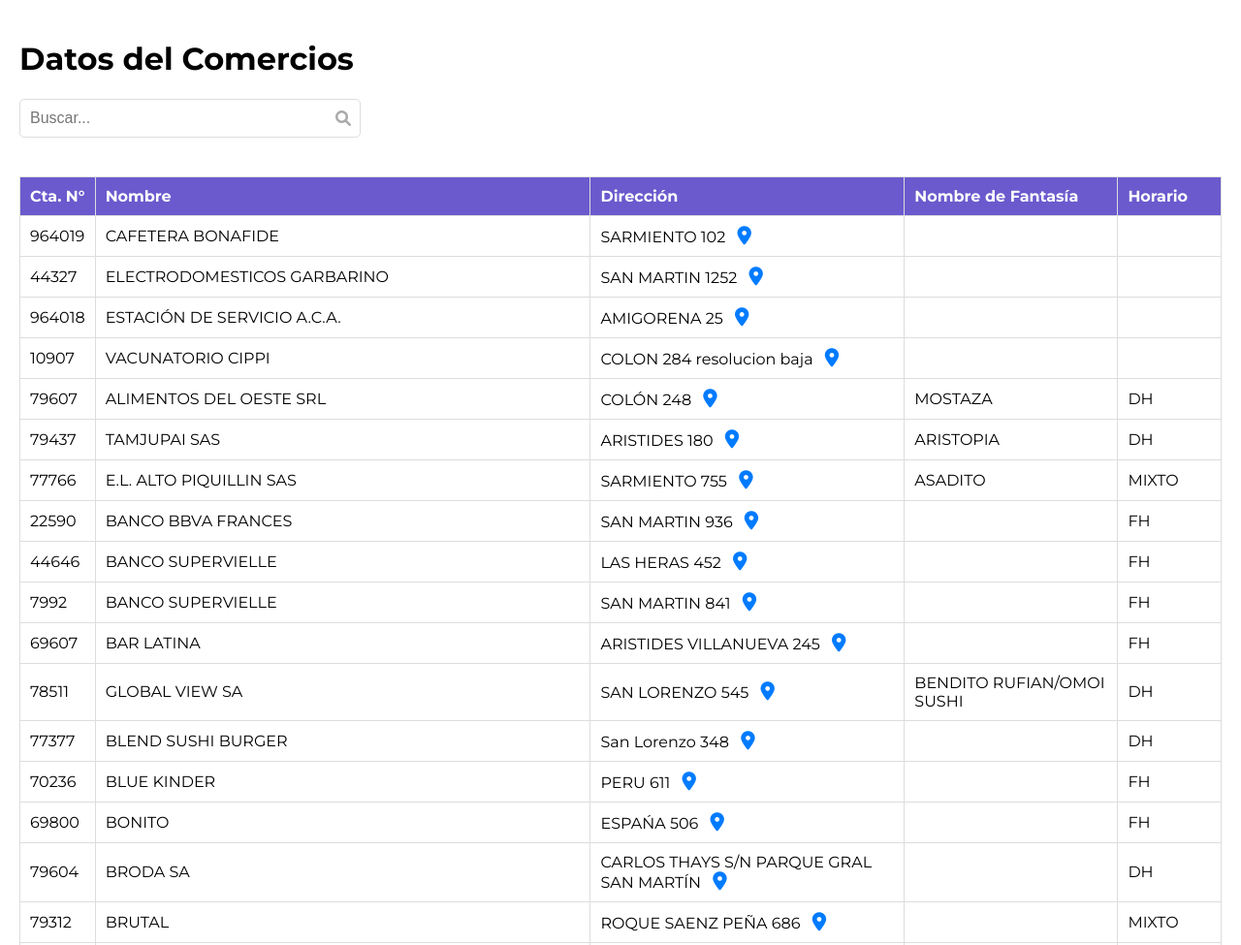
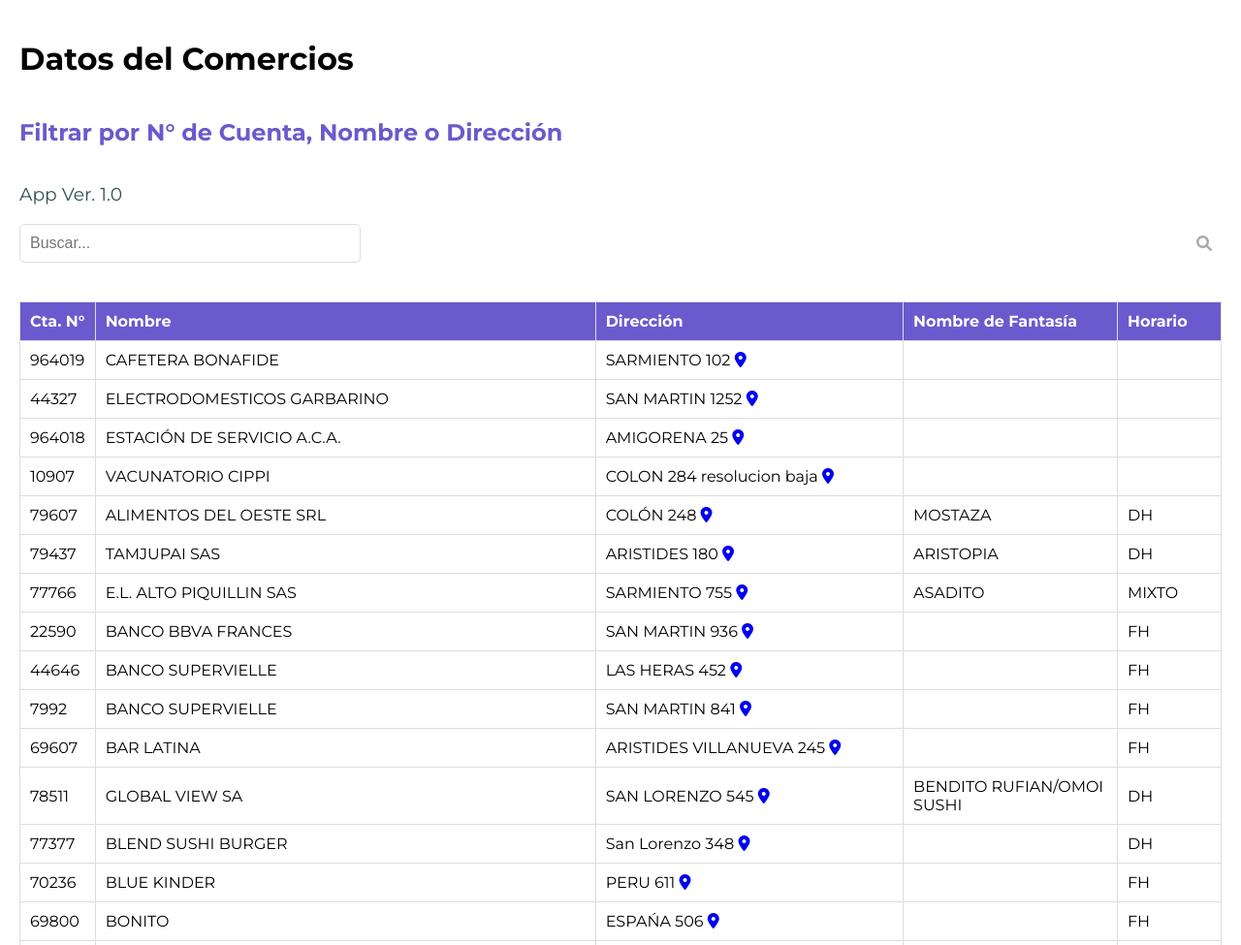
Before and after one commit to vuojan/Buscador, a plain HTML site: page index.html in a window 1280 px wide. Shown: the top 975 px of the page at 97% size. Drawn offline with Linux system fonts and the light colour scheme.

Commit message:
AppBuscadorVer1.0

```diff
--- a/index.html
+++ b/index.html
@@ -10,10 +10,12 @@
     <link rel="stylesheet" href="https://cdnjs.cloudflare.com/ajax/libs/font-awesome/6.0.0-beta3/css/all.min.css">
     <link rel="icon" href="icon512.png" type="image/png">
 </head>
-<body style="display: flex; flex-direction: column; min-height: 100vh">
+<body>
 
-    <div style="flex: 1; margin: 20px"> <!-- Contenedor flexible para el contenido -->
+    <div class="content">
         <h1>Datos del Comercios</h1>
+        <h2>Filtrar por N° de Cuenta, Nombre o Dirección</h2>
+        <h3>App Ver. 1.0</h3>
         <div class="search-container">
             <input type="text" id="search" placeholder="Buscar...">
             <i class="fas fa-search"></i>
@@ -34,7 +36,7 @@
         </table>
     </div>
 
-    <footer style="background-color: #f9f9f9; padding: 20px 0; text-align: center; border-top: 2px solid slateblue; height: 50px;">
+    <footer>
         <p style="margin: 0; color: slateblue; font-weight: bold; font-size: 1.2em;">
             © 2024 Geronimo Amuchastegui. All rights reserved.
         </p>
--- a/style.css
+++ b/style.css
@@ -1,6 +1,31 @@
+html, body {
+    height: 100%; /* Asegura que el body ocupe el 100% de la altura */
+    margin: 0; /* Elimina márgenes por defecto */
+    display: flex; /* Flex en el body */
+    flex-direction: column; /* Coloca los hijos en columna */
+}
+
+.content {
+    flex: 1; /* Permite que el div principal ocupe todo el espacio disponible */
+    display: flex;
+    flex-direction: column;
+    padding: 20px; /* Agrega espacio interior para el contenido */
+    box-sizing: border-box; /* Incluye el padding en el ancho total */
+    width: 100%;
+}
+
 body {
     font-family: 'Montserrat', sans-serif;
-    margin: 0;
+}
+
+h2 {
+    color: slateblue;
+    font-weight: 600;
+}
+
+h3 {
+    color: darkslategray;
+    font-weight: 500;
 }
 
 .search-container {
@@ -10,7 +35,8 @@ body {
 }
 
 #search {
-    width: 300px; /* Aumenta el ancho del campo de búsqueda */
+    width: 100%; /* Ajusta el ancho al 100% */
+    max-width: 300px; /* Ancho máximo del campo de búsqueda */
     padding: 10px 40px 10px 10px; /* Añade espacio a la derecha para el ícono */
     border: 1px solid #ddd;
     border-radius: 5px;
@@ -32,12 +58,10 @@ table {
     margin: 20px 0;
 }
 
-table thead tr th{
-
+table thead tr th {
     background-color: slateblue;
     color: white;
     font-weight: bold;
-
 }
 
 th, td {
@@ -50,16 +74,11 @@ th {
     background-color: #f2f2f2;
 }
 
-.map-button {
-    margin-left: 8px;
-    color: #007BFF; /* Cambia el color según tu preferencia */
-    text-decoration: none;
+footer {
+    background-color: #f9f9f9;
+    padding: 20px 0;
+    text-align: center;
+    border-top: 2px solid slateblue;
+    height: 50px;
+    width: 100%;
 }
-
-.map-button:hover {
-    color: #0056b3; /* Color al pasar el ratón */
-}
-
-.map-button i {
-    font-size: 1.2em; /* Tamaño del icono */
-}
```
